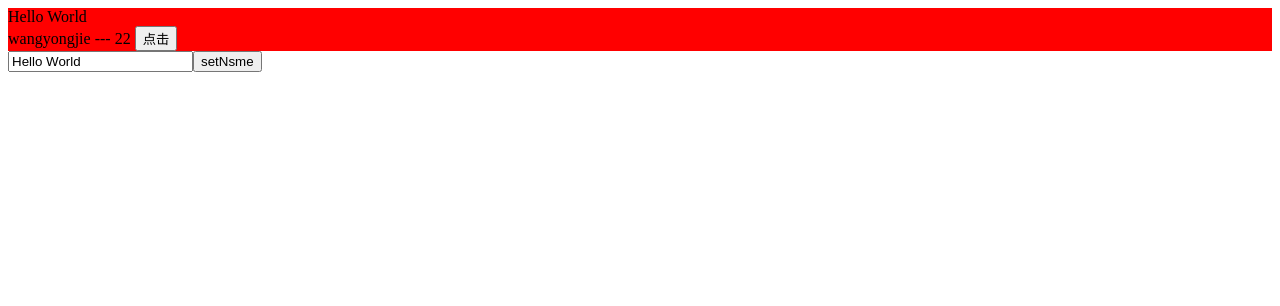
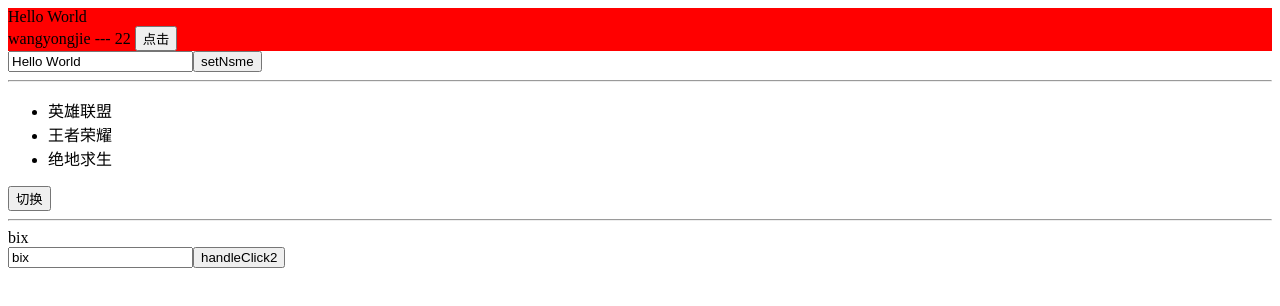
Before and after one commit to xiaodongxier/vue3_vite_ts_202401, a Vue app: page / in a window 1280 px wide. Shown: the top 306 px of the page. Built offline with nearby package versions, Linux system fonts and the light colour scheme.

Commit message:
note-sync syncing

```diff
--- a/src/App.vue
+++ b/src/App.vue
@@ -11,25 +11,70 @@
   </div>
   <input type="text" v-model="name" />
   <button @click="setNsme">setNsme</button>
+  <hr>
+  <ul>
+    <li v-for="item in games" :key="item.name">{{ item.name }}</li>
+  </ul>
+  <button @click="handleGames">切换</button>
+  <hr>
+  <div>{{ box1[0].name }}</div>
+  <input type="text" v-model="box1[0].name" />
+  <button @click="handleClick2">handleClick2</button>
 </template>
 
 
 <script setup lang="ts">
 import { reactive, ref } from 'vue';
 
+
+let box1 = ref([
+  {
+    name: "bix",
+    age: 22
+  },
+  {
+    name: "aa",
+    age: 33
+  }
+])
+
+function handleClick2() {
+  box1[0].name = "bix" + Math.random()
+  console.log(box1)
+}
+
+
+let games = reactive([
+  {
+    name: "英雄联盟",
+    age: 22
+  },
+  {
+    name: "王者荣耀",
+    age: 22
+  },
+  {
+    name: "绝地求生",
+    age: 22
+  },
+])
+
+function handleGames() {
+  games[0].name = "英雄联盟" + Math.random()
+  console.log(games)
+}
+
+
+
+
+
 let card = reactive({
   name: "wangyongjie",
   age: 22
 })
-
-console.log(card)
-
-
 function addClick() {
   card.age++
 }
-
-
 
 
 
```
